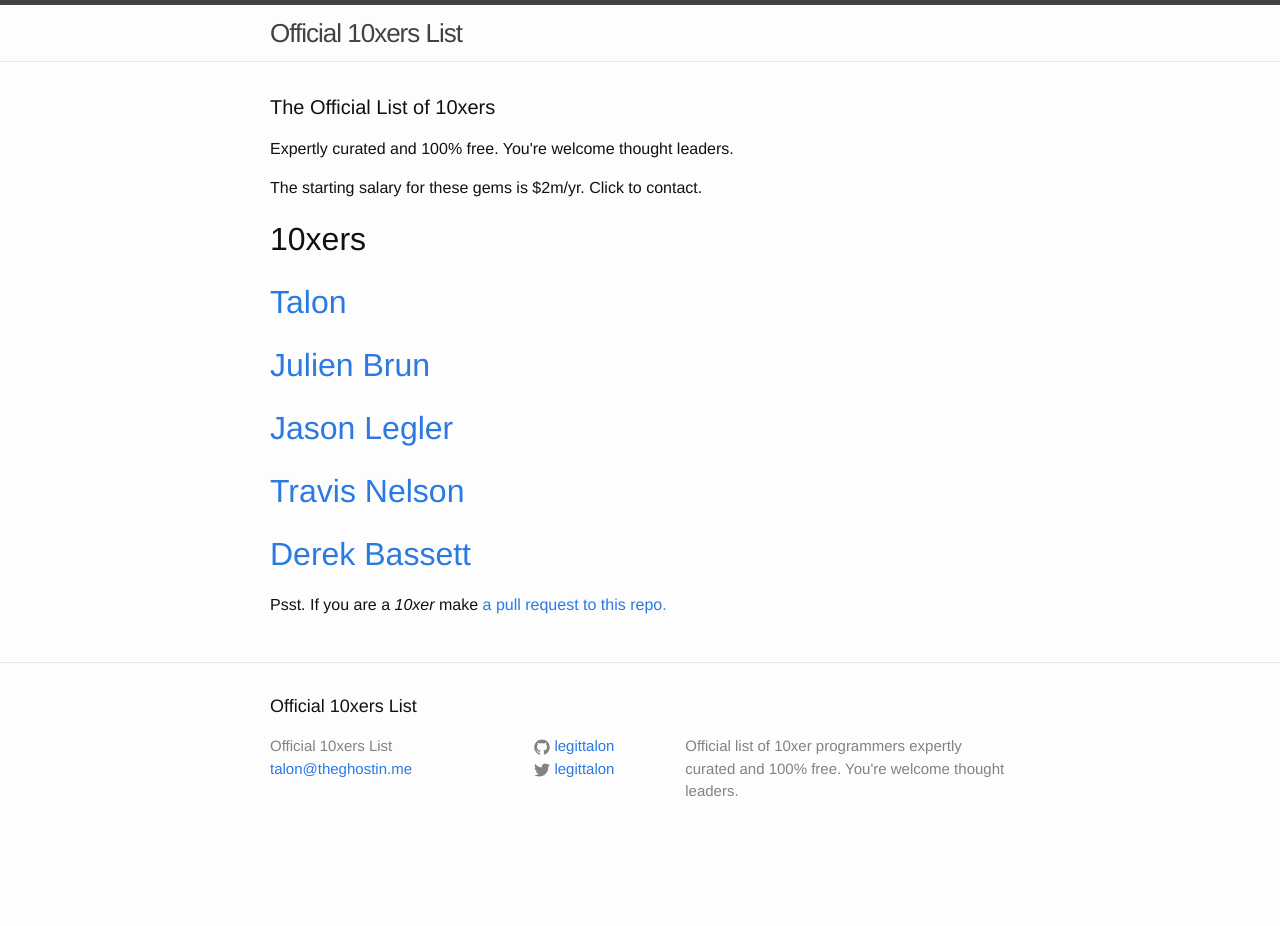
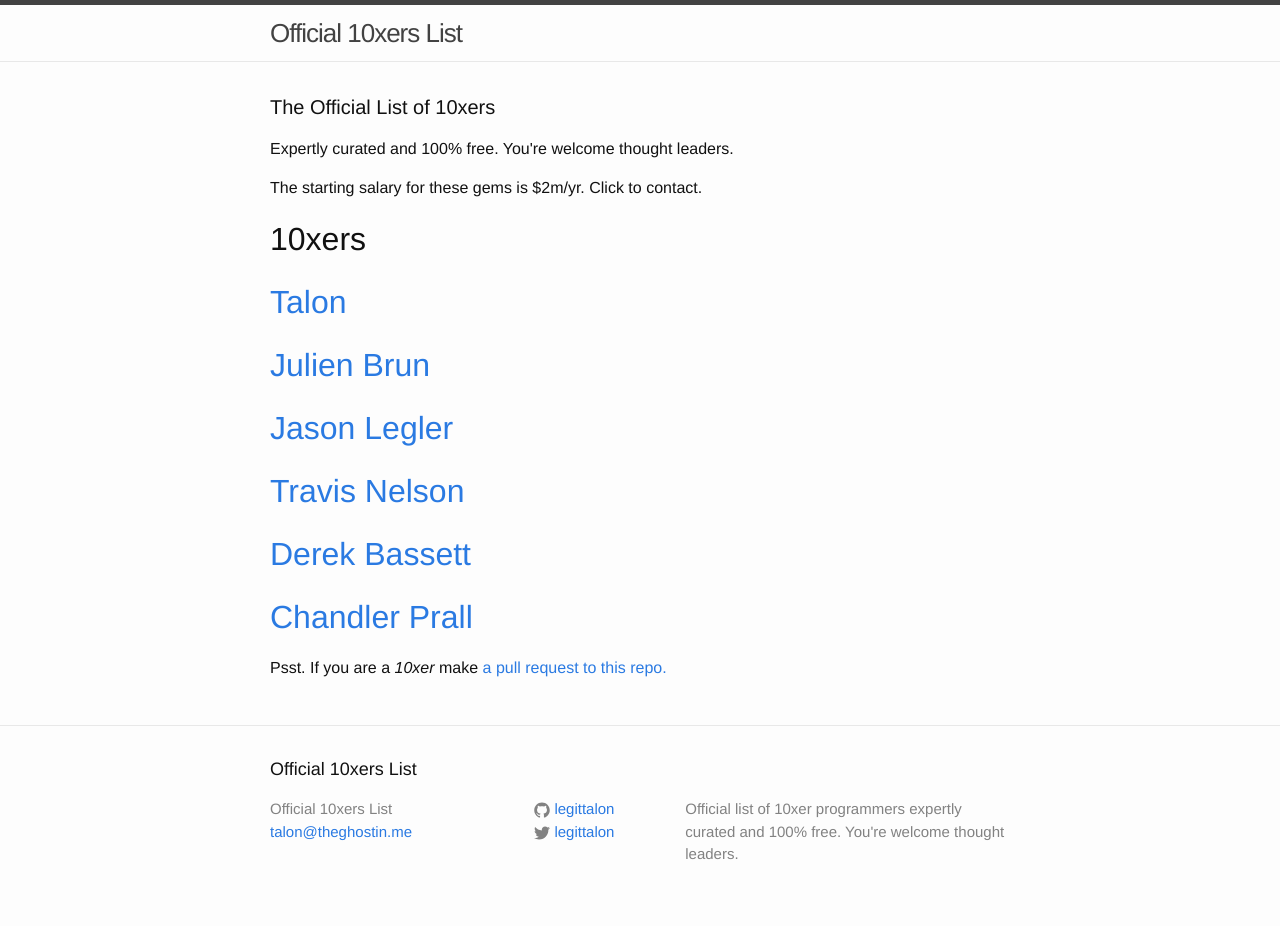
Before and after one commit to chandlerprall/10xers, a Jekyll site: the page built from index.html, in a window 1280 px wide. Built offline with Jekyll 4.4.1, drawn with Linux system fonts in a browser that asks for light colours; before the commit the page ends 900 px from its top, so only the background shows below that.

Commit message:
Update xers.yml

```diff
--- a/_data/xers.yml
+++ b/_data/xers.yml
@@ -8,3 +8,5 @@
   url: http://twitter.com/travnels
 - name: Derek Bassett
   url: http://twitter.com/derekbassett
+- name: Chandler Prall
+  url: http://twitter.com/chandlerprall
```
